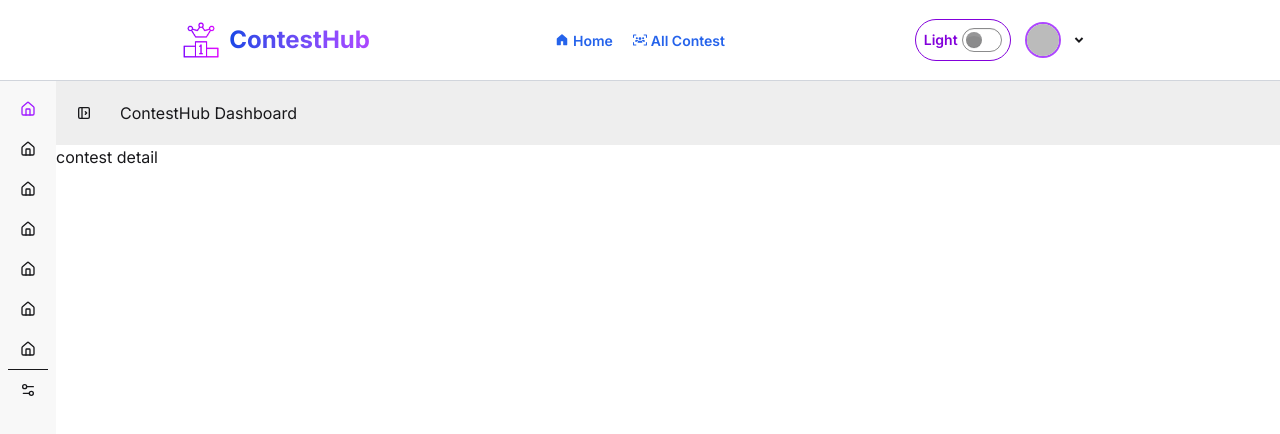
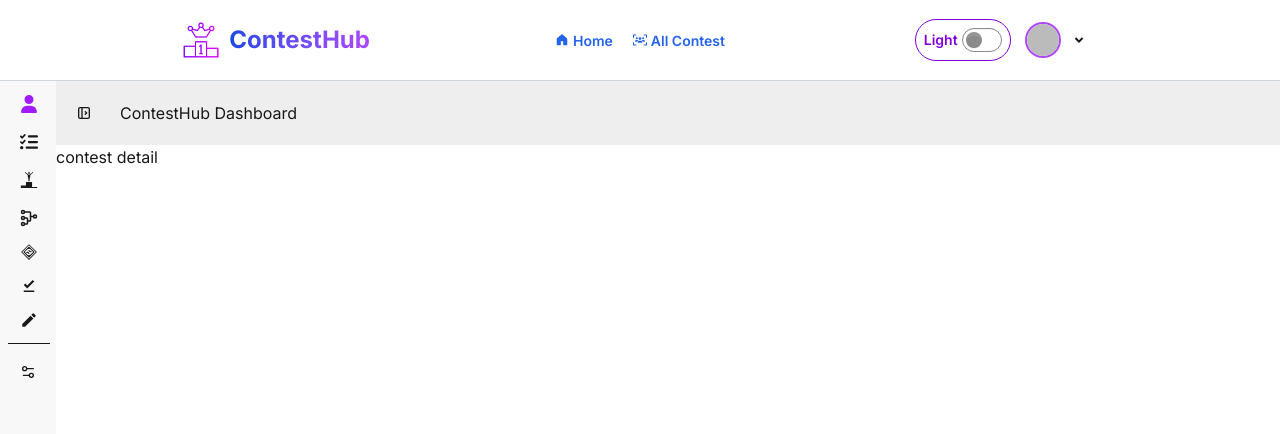
Before and after one commit to LetPritom/contest-hub-client, a React (Vite) app: page /dashboard in a window 1280 px wide. Shown: the top 434 px of the page. Built offline with nearby package versions, Linux system fonts and the light colour scheme; no server answers; sample sign-in values are in the browser's storage.

Commit message:
added my dashboad icon and some update

```diff
--- a/src/Pages/Dashboard/Sidebar/Menu.jsx
+++ b/src/Pages/Dashboard/Sidebar/Menu.jsx
@@ -1,6 +1,7 @@
 import React from "react";
+// import { FaUser } from "react-icons/fa6";
 
-const Menu = ({children}) => {
+const Menu = ({children , icon}) => {
   return (
     <div>
       <li>
@@ -8,21 +9,10 @@ const Menu = ({children}) => {
           className="is-drawer-close:tooltip is-drawer-close:tooltip-right"
           data-tip="Homepage"
         >
-          {/* Home icon */}
-          <svg
-            xmlns="http://www.w3.org/2000/svg"
-            viewBox="0 0 24 24"
-            strokeLinejoin="round"
-            strokeLinecap="round"
-            strokeWidth="2"
-            fill="none"
-            stroke="currentColor"
-            className="my-1.5 inline-block size-4"
-          >
-            <path d="M15 21v-8a1 1 0 0 0-1-1h-4a1 1 0 0 0-1 1v8"></path>
-            <path d="M3 10a2 2 0 0 1 .709-1.528l7-5.999a2 2 0 0 1 2.582 0l7 5.999A2 2 0 0 1 21 10v9a2 2 0 0 1-2 2H5a2 2 0 0 1-2-2z"></path>
-          </svg>
-          <span className="is-drawer-close:hidden">{children}</span>
+          {/* user icon*/}
+          <div className="icon text-lg">{icon}</div>
+
+          <span className="is-drawer-close:hidden text-lg">{children}</span>
         </button>
       </li>
     </div>
--- a/src/Pages/Dashboard/Sidebar/SellerSidebar/SellerSidebar.jsx
+++ b/src/Pages/Dashboard/Sidebar/SellerSidebar/SellerSidebar.jsx
@@ -1,14 +1,17 @@
 import React from 'react';
 import { NavLink } from 'react-router';
 import Menu from '../Menu';
+import { TbTournament } from 'react-icons/tb';
+import { LiaFantasyFlightGames } from 'react-icons/lia';
+import { MdEdit, MdFileDownloadDone } from 'react-icons/md';
 
 const SellerSidebar = () => {
     return (
-        <div>
-            <NavLink to='/dashboard/add-Contest'><Menu>Add Contest</Menu></NavLink>
-            <NavLink to='/dashboard/created-Contests'><Menu>My Created Contests</Menu></NavLink>
-            <NavLink to='/dashboard/submitted-Tasks'><Menu>Submitted Tasks</Menu></NavLink>
-            <NavLink to='/dashboard/edit-contest'><Menu>Edit contest</Menu></NavLink>
+        <div className='flex flex-col gap-1' >
+            <NavLink to='/dashboard/add-Contest'><Menu icon={<TbTournament />}>Add Contest</Menu></NavLink>
+            <NavLink to='/dashboard/created-Contests'><Menu icon={<LiaFantasyFlightGames />}>My Created Contests</Menu></NavLink>
+            <NavLink to='/dashboard/submitted-Tasks'><Menu icon={<MdFileDownloadDone />}>Submitted Tasks</Menu></NavLink>
+            <NavLink to='/dashboard/edit-contest'><Menu icon={<MdEdit />}>Edit contest</Menu></NavLink>
         </div>
     );
 };
--- a/src/Pages/Dashboard/Sidebar/Sidebar.jsx
+++ b/src/Pages/Dashboard/Sidebar/Sidebar.jsx
@@ -48,7 +48,7 @@ const Sidebar = () => {
           <div className="flex min-h-full flex-col items-start bg-base-200 is-drawer-close:w-14 is-drawer-open:w-64">
             {/* Sidebar content here */}
 
-            <ul className="menu w-full grow">
+            <ul className="menu w-full grow flex flex-col gap-2">
 
                 <UserSidebar></UserSidebar>
                 <SellerSidebar></SellerSidebar>
--- a/src/Pages/Dashboard/Sidebar/UserSidebar/UserSidebar.jsx
+++ b/src/Pages/Dashboard/Sidebar/UserSidebar/UserSidebar.jsx
@@ -1,13 +1,16 @@
 import React from 'react';
 import Menu from '../Menu';
 import { NavLink } from 'react-router';
+import { FaListCheck, FaUser } from 'react-icons/fa6';
+import { GiPodiumWinner } from 'react-icons/gi';
 
 const UserSidebar = () => {
     return (
-        <div>
-            <NavLink to='/dashboard'><Menu>User Dashboard</Menu></NavLink>
-            <NavLink to='/dashboard/my-participate'><Menu>My Participate Contest</Menu></NavLink>
-            <Menu>Winning</Menu>
+        <div className='flex flex-col gap-2'>
+            <NavLink to='/dashboard'><Menu icon={<FaUser />}>User Dashboard</Menu></NavLink>
+            <NavLink to='/dashboard/my-participate'><Menu icon={<FaListCheck />}>My Contest</Menu></NavLink>
+            <NavLink to='/dashboard/my-winning'><Menu icon={<GiPodiumWinner />}>My winning</Menu></NavLink>
+
         </div>
     );
 };
```
